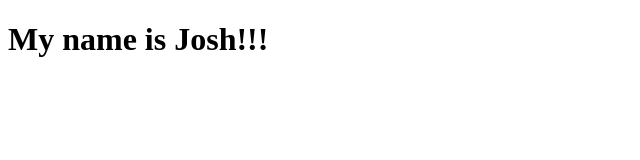
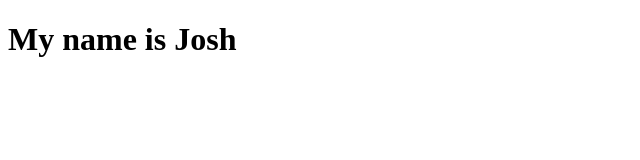
Before and after one commit to jayjoshb/First-Github-Project, a plain HTML site: page index.html in a window 1280 px wide. Shown: the full height of the page, 0-640 px from the left. Drawn offline with Linux system fonts and the light colour scheme.

Commit message:
remove exclamation mark

```diff
--- a/index.html
+++ b/index.html
@@ -7,6 +7,6 @@
     <title>Document</title>
 </head>
 <body>
-    <h1>My name is Josh!!!</h1>
+    <h1>My name is Josh</h1>
 </body>
 </html>
```
